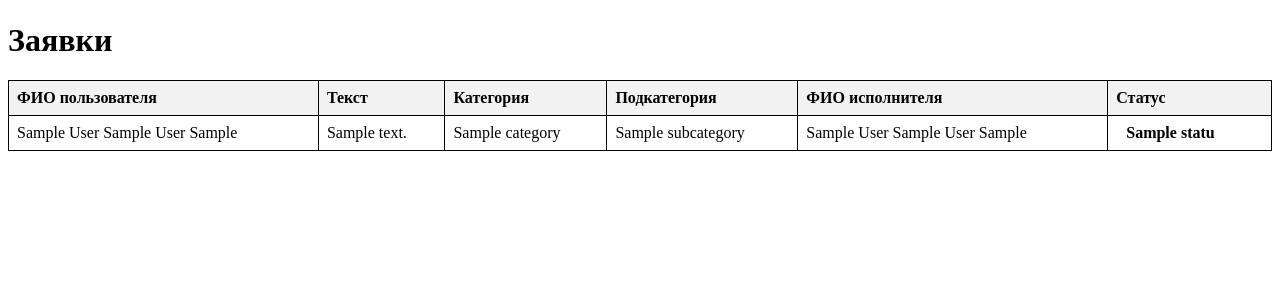
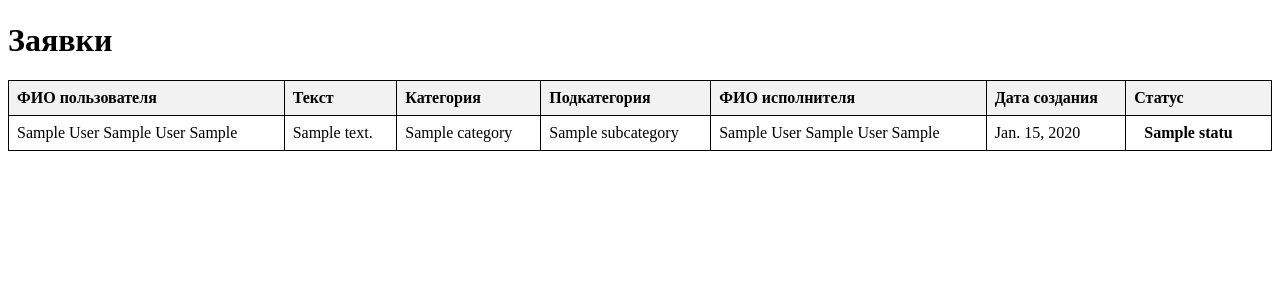
Before and after one commit to SFRMilkTea/technical_support, a Django app: page /requests/ in a window 1280 px wide. Shown: the part 117-417 px from the top of the page. Run offline with Django 4.2, Linux system fonts and the light colour scheme; tables that the repository leaves empty hold one stand-in row (values such as "Sample post").

Commit message:
Добавлена дата создания заявки

```diff
--- a/ts_project/ts_app/models.py
+++ b/ts_project/ts_app/models.py
@@ -1,5 +1,5 @@
 from django.db import models
-
+from datetime import datetime
 
 class AuthGroup(models.Model):
     name = models.CharField(unique=True, max_length=150)
@@ -148,6 +148,7 @@ class Request(models.Model):
     id_executor = models.ForeignKey('User', models.DO_NOTHING, db_column='id_executor',
                                     related_name='request_id_executor_set', blank=True, null=True)
     id_status = models.ForeignKey('Status', models.DO_NOTHING, db_column='id_status', default=2)
+    creating_date = models.DateField(default=datetime.now())
 
     class Meta:
         managed = False
--- a/ts_project/ts_app/templates/request_list.html
+++ b/ts_project/ts_app/templates/request_list.html
@@ -24,6 +24,7 @@
         <th>Категория</th>
         <th>Подкатегория</th>
         <th>ФИО исполнителя</th>
+        <th>Дата создания</th>
         <th>Статус</th>
     </tr>
     {% for request in requests %}
@@ -34,7 +35,7 @@
         <td>{{ request.id_category.name }}</td>
         <td>{{ request.id_subcategory.name }}</td>
         <td>{{ request.id_executor.surename }} {{ request.id_executor.name }} {{request.id_executor.patronymic|default_if_none:'' }}
-        </td>
+        <td>{{ request.creating_date }}</td>
         <td>
     <span class="status status-{{ request.id_status.id }}">
         {{ request.id_status.name }}
```
